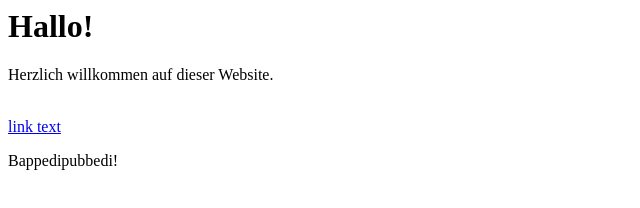
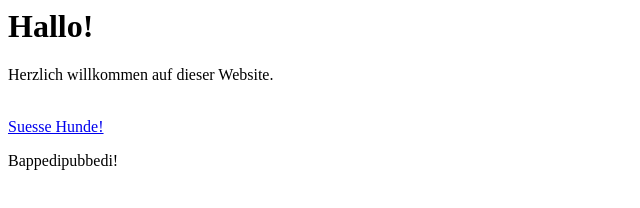
Before and after one commit to talmetiu/talmetiu.github.io, a plain HTML site: page index.html in a window 1280 px wide. Shown: the full height of the page, 0-640 px from the left. Drawn offline with Linux system fonts and the light colour scheme.

Commit message:
updated link

```diff
--- a/index.html
+++ b/index.html
@@ -1,6 +1,6 @@
 <h1>Hallo!</h1>
 <p>Herzlich willkommen auf dieser Website.</p>
 <br/>
-<a href="https://www.schweizerfamilie.ch/videos/slow-tv/bernhardiner/">link text</a>
+<a href="https://www.schweizerfamilie.ch/videos/slow-tv/bernhardiner/">Suesse Hunde!</a>
 <br/>
 <p>Bappedipubbedi!</p>
```
